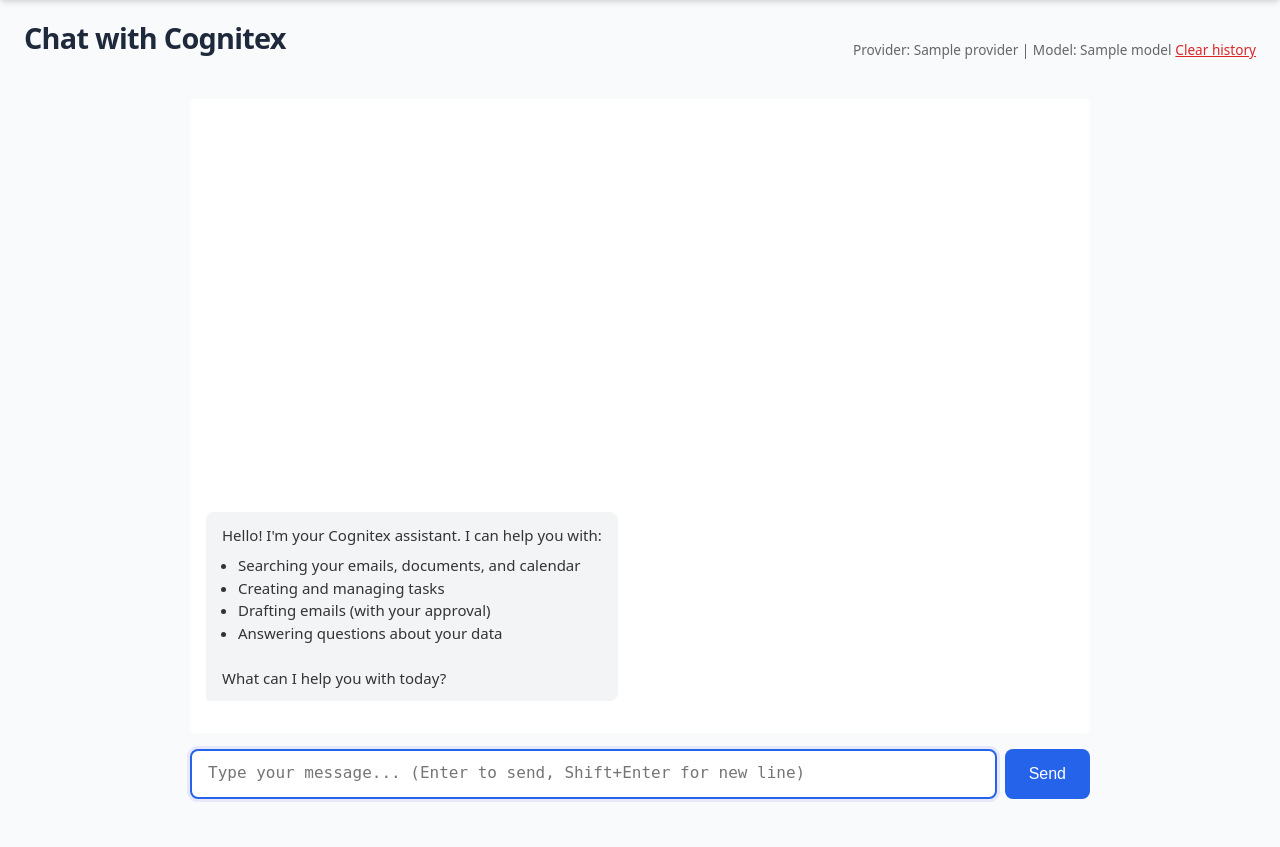
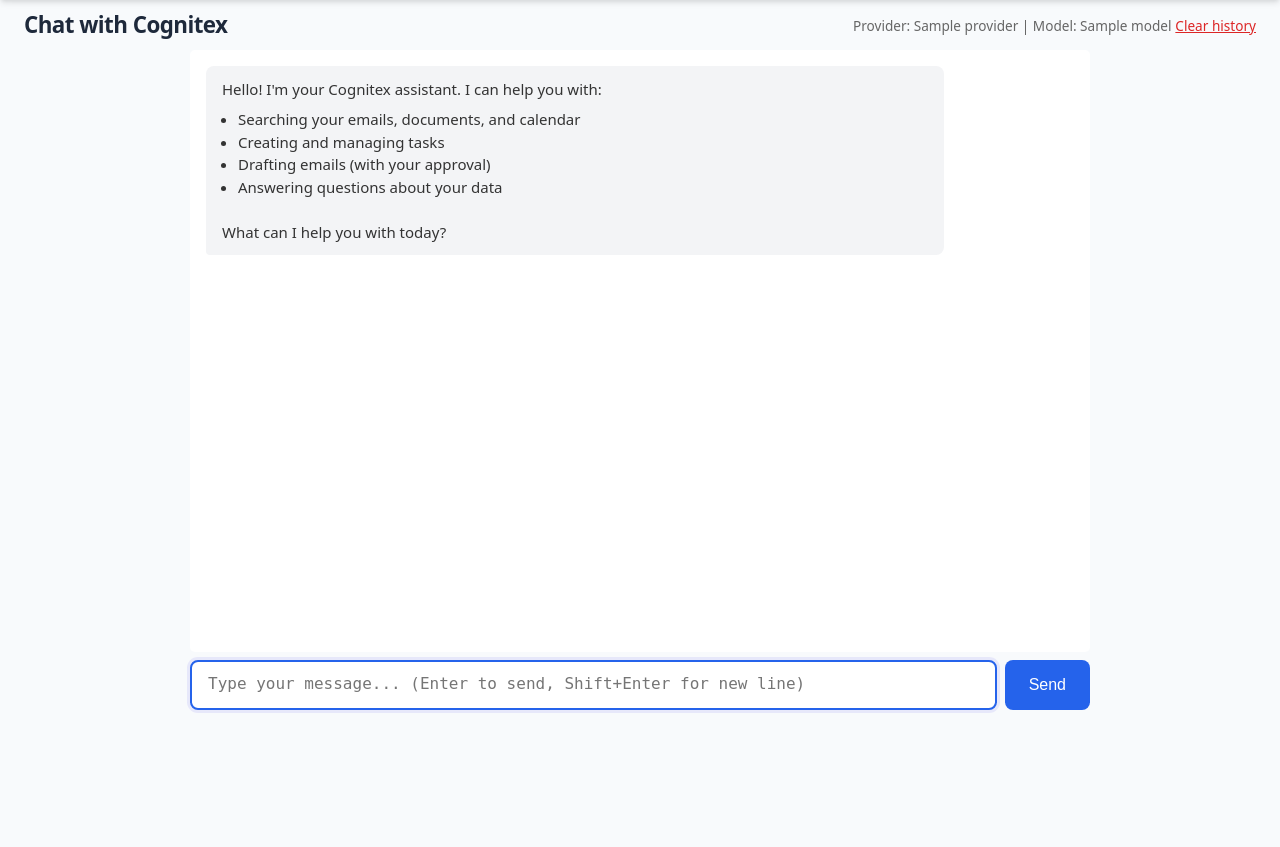
Before and after one commit to csainsbury/cognitex, a Python web app: template src/cognitex/web/templates/chat.html in a window 1280 px wide. Shown: the part 60-907 px from the top of the page. After the commit the page ends 773 px from the top, so only its background shows below. Run offline with Jinja, Linux system fonts and the light colour scheme; the template is opened without the code that fills it: most values are stand-ins (such as "Sample title", 1, 10 or a date in 2020); some libraries are stand-ins or nearby versions.

Commit message:
Reduce chat UI whitespace - simpler layout
- Reduce container margins and padding
- Smaller header with less margin
- Messages start at top naturally
- Remove unnecessary flex wrapper

🤖 Generated with [Claude Code](https://claude.com/claude-code)

Co-Authored-By: Claude Opus 4.5 <noreply@anthropic.com>

```diff
--- a/src/cognitex/web/templates/chat.html
+++ b/src/cognitex/web/templates/chat.html
@@ -6,13 +6,20 @@
 <style>
     /* Override container margin for chat page */
     .container {
-        margin-top: 1rem !important;
-        padding-bottom: 1rem !important;
+        margin-top: 0.5rem !important;
+        padding-bottom: 0.5rem !important;
+    }
+    .chat-header {
+        margin-bottom: 0.5rem !important;
+    }
+    .chat-header h1 {
+        margin-bottom: 0 !important;
+        font-size: 1.4rem !important;
     }
     .chat-container {
         display: flex;
         flex-direction: column;
-        height: calc(100vh - 100px);
+        height: calc(100vh - 140px);
         max-width: 900px;
         margin: 0 auto;
     }
@@ -22,14 +29,7 @@
         padding: 1rem;
         background: #fff;
         border-radius: 5px;
-        margin-bottom: 1rem;
-        display: flex;
-        flex-direction: column;
-        justify-content: flex-end;
-    }
-    .chat-messages-inner {
-        display: flex;
-        flex-direction: column;
+        margin-bottom: 0.5rem;
     }
     .message {
         margin-bottom: 1rem;
@@ -148,7 +148,6 @@
 
 <div class="chat-container">
     <div class="chat-messages" id="chat-messages">
-        <div class="chat-messages-inner" id="chat-messages-inner">
         <div class="message message-agent">
             Hello! I'm your Cognitex assistant. I can help you with:
             <ul style="margin: 0.5rem 0 0 1rem;">
@@ -158,7 +157,6 @@
                 <li>Answering questions about your data</li>
             </ul>
             <br>What can I help you with today?
-            </div>
         </div>
     </div>
 
@@ -179,7 +177,6 @@
 
 <script>
 const messagesEl = document.getElementById('chat-messages');
-const messagesInnerEl = document.getElementById('chat-messages-inner');
 const inputEl = document.getElementById('chat-input');
 const sendBtn = document.getElementById('chat-send');
 const typingEl = document.getElementById('typing-indicator');
@@ -209,7 +206,7 @@ function addMessage(content, isUser) {
         div.innerHTML = formatMessage(content);
     }
 
-    messagesInnerEl.appendChild(div);
+    messagesEl.appendChild(div);
     messagesEl.scrollTop = messagesEl.scrollHeight;
 }
 
@@ -280,7 +277,7 @@ function clearChat() {
     if (confirm('Clear chat history? This will also clear the agent\'s working memory.')) {
         fetch('/api/chat/clear', { method: 'POST' })
             .then(() => {
-                messagesInnerEl.innerHTML = `
+                messagesEl.innerHTML = `
                     <div class="message message-agent">
                         Chat history cleared. How can I help you?
                     </div>
```
Lines whose indentation alone changed are shown as unchanged.
